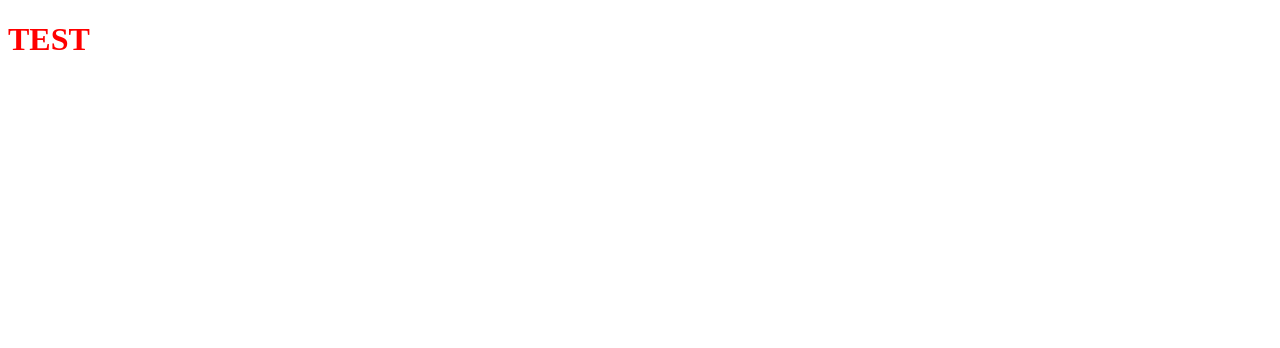
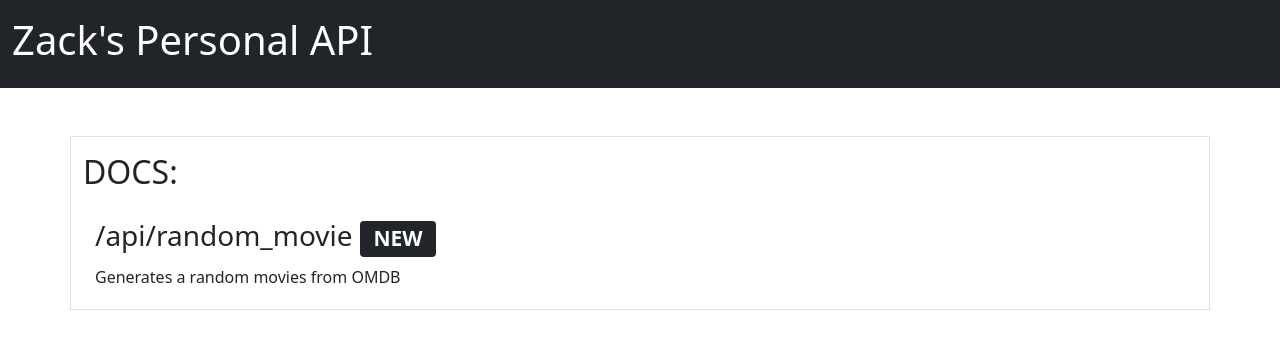
Before and after one commit to Sage4tk/zackapi, a website: page views/index.html in a window 1280 px wide. Drawn offline with nearby package versions, Linux system fonts and the light colour scheme; files that its build step writes are made by us from their sources.

Commit message:
added landing doc page

```diff
--- a/views/index.html
+++ b/views/index.html
@@ -5,9 +5,18 @@
     <meta http-equiv="X-UA-Compatible" content="IE=edge">
     <meta name="viewport" content="width=device-width, initial-scale=1.0">
     <title>Zack Timbol' Personal API</title>
-    <link rel="stylesheet" href="./style.css">
+    <link rel="stylesheet" href="https://cdn.jsdelivr.net/npm/bootstrap@5.0.2/dist/css/bootstrap.min.css">
 </head>
 <body>
-    <h1>TEST</h1>
+    <div class="container-fluid bg-dark text-white py-3">
+        <h1>Zack's Personal API</h1>
+    </div>
+    <div class="container border my-5">
+        <h2 class="py-3">DOCS:</h2>
+        <div class="container py-1">
+            <h3>/api/random_movie <span class="badge badge-secondary bg-dark">NEW</span></h3>
+            <p>Generates a random movies from OMDB</p>
+        </div>
+    </div>
 </body>
 </html>
```
